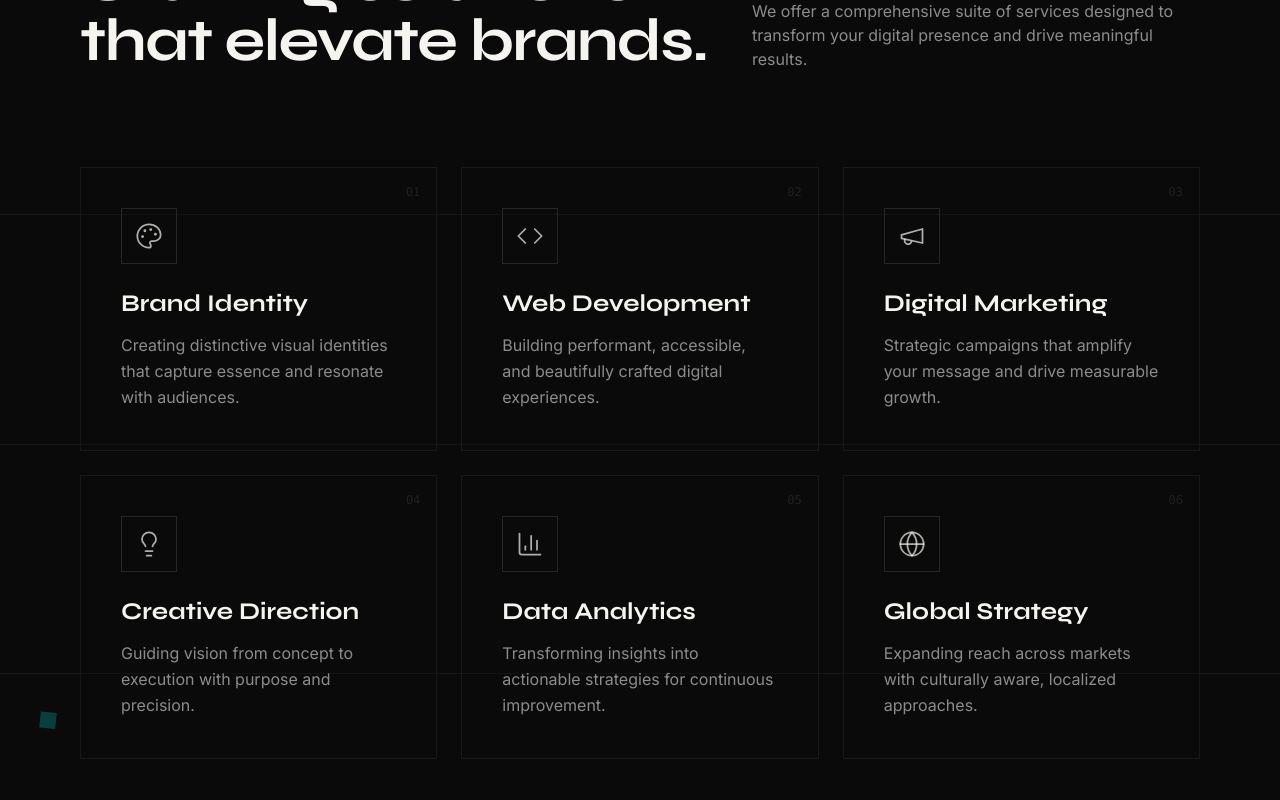
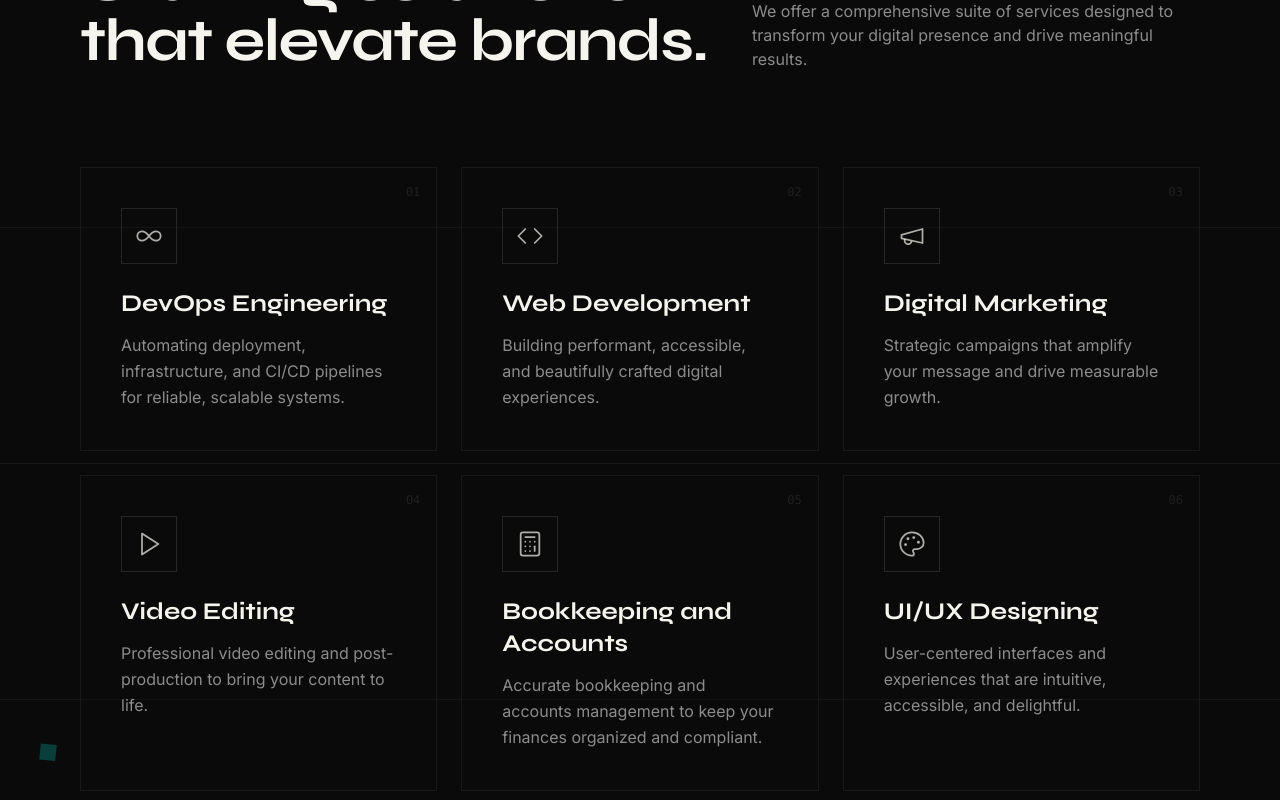
Before and after one commit to coreeliteexperts/Coreeliteexperts-website, a React (Vite) app: page / in a window 1280 px wide. Shown: the part 2479-3279 px from the top of the page. Built offline with nearby package versions, Linux system fonts and the light colour scheme.

Commit message:
services

```diff
--- a/src/components/sections/ServicesSection.tsx
+++ b/src/components/sections/ServicesSection.tsx
@@ -1,13 +1,13 @@
 import { motion, useInView } from 'framer-motion';
 import { useRef, useState } from 'react';
 import { AnimatedLine } from '@/components/AnimatedText';
-import { Palette, Code, Megaphone, Lightbulb, BarChart3, Globe } from 'lucide-react';
+import { Infinity as InfinityIcon, Code, Megaphone, Lightbulb, BarChart3, Globe, Play, Calculator, Palette } from 'lucide-react';
 
 const services = [
   {
-    icon: Palette,
-    title: 'Brand Identity',
-    description: 'Creating distinctive visual identities that capture essence and resonate with audiences.',
+    icon: InfinityIcon,
+    title: 'DevOps Engineering',
+    description: 'Automating deployment, infrastructure, and CI/CD pipelines for reliable, scalable systems.',
     number: '01',
   },
   {
@@ -23,21 +23,21 @@ const services = [
     number: '03',
   },
   {
-    icon: Lightbulb,
-    title: 'Creative Direction',
-    description: 'Guiding vision from concept to execution with purpose and precision.',
+    icon: Play,
+    title: 'Video Editing',
+    description: 'Professional video editing and post-production to bring your content to life.',
     number: '04',
   },
   {
-    icon: BarChart3,
-    title: 'Data Analytics',
-    description: 'Transforming insights into actionable strategies for continuous improvement.',
+    icon: Calculator,
+    title: 'Bookkeeping and Accounts',
+    description: 'Accurate bookkeeping and accounts management to keep your finances organized and compliant.',
     number: '05',
   },
   {
-    icon: Globe,
-    title: 'Global Strategy',
-    description: 'Expanding reach across markets with culturally aware, localized approaches.',
+    icon: Palette,
+    title: 'UI/UX Designing',
+    description: 'User-centered interfaces and experiences that are intuitive, accessible, and delightful.',
     number: '06',
   },
 ];
```
